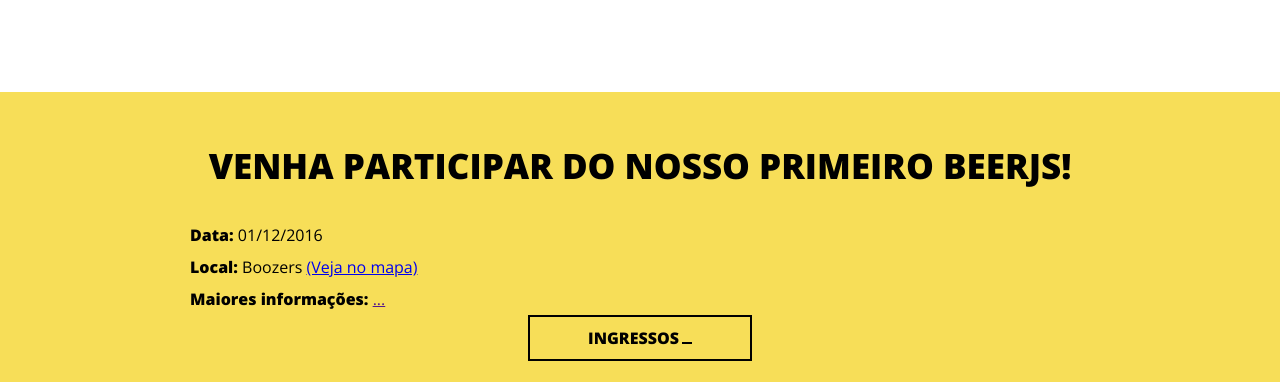
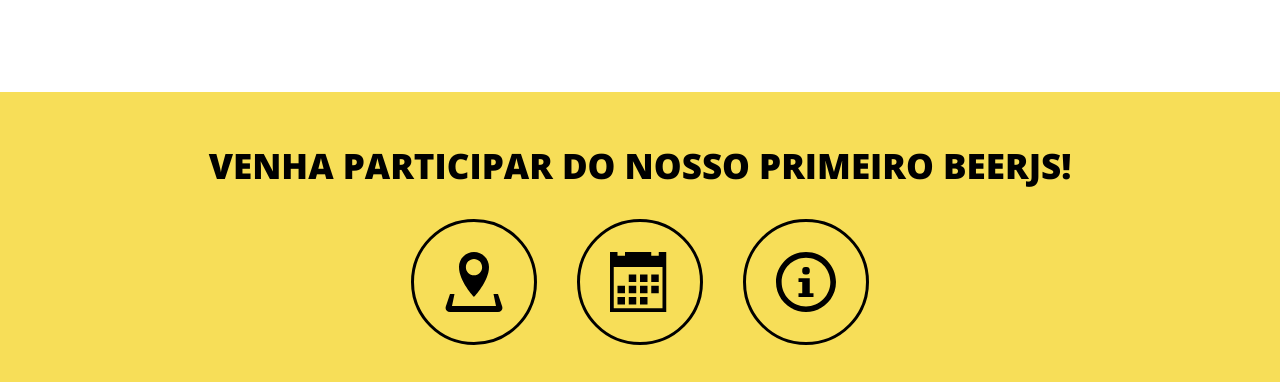
Before and after one commit to carlosxjm/beerjs, a plain HTML site: page index.html in a window 1280 px wide. Shown: the part 708-1090 px from the top of the page. Drawn offline with nearby package versions, Linux system fonts and the light colour scheme.

Commit message:
feat(informations): New layout

```diff
--- a/index.html
+++ b/index.html
@@ -26,21 +26,41 @@
 		<section class="informations">
 			<div class="container">
 				<h3 class="title">Venha participar do nosso primeiro BeerJS!</h3>
-				<p>
-					<strong>Data:</strong> 01/12/2016
-					<br>
-					<strong>Local:</strong> Boozers <a href="#location">(Veja no mapa)</a>
-					<br>
-					<strong>Maiores informações: </strong> <a href="">...</a>
-				</p>
+				<ul class="informations-list">
+					<li>
+						<a href="#1">
+							<svg id="icon-location" viewBox="0 0 20 20">
+							<title>location</title>
+							<path class="path1" d="M19.367 18.102l-1.367-4.102h-1.5l0.833 4h-14.666l0.833-4h-1.5l-1.368 4.102c-0.347 1.044 0.268 1.898 1.368 1.898h16c1.1 0 1.715-0.854 1.367-1.898zM15 5c0-2.761-2.238-5-5-5s-5 2.239-5 5c0 4.775 5 10 5 10s5-5.225 5-10zM7.3 5.060c0-1.491 1.208-2.699 2.7-2.699s2.7 1.208 2.7 2.699c0 1.492-1.209 2.7-2.7 2.7s-2.7-1.209-2.7-2.7z"></path>
+							</svg>
+							<span>Boozers</span>
+						</a>
+					</li>
+					<li>
+						<a href="#2">
+							<svg id="icon-calendar" viewBox="0 0 16 16">
+							<title>calendar</title>
+							<path class="path1" d="M5 6h2v2h-2zM8 6h2v2h-2zM11 6h2v2h-2zM2 12h2v2h-2zM5 12h2v2h-2zM8 12h2v2h-2zM5 9h2v2h-2zM8 9h2v2h-2zM11 9h2v2h-2zM2 9h2v2h-2zM13 0v1h-2v-1h-7v1h-2v-1h-2v16h15v-16h-2zM14 15h-13v-11h13v11z"></path>
+							</svg>
+							<span>01/02/2016</span>
+						</a>
+
+					</li>
+					<li>
+						<a href="#3">
+							<svg id="icon-info" viewBox="0 0 16 16">
+								<title>info</title>
+								<path class="path1" d="M7 4.75c0-0.412 0.338-0.75 0.75-0.75h0.5c0.412 0 0.75 0.338 0.75 0.75v0.5c0 0.412-0.338 0.75-0.75 0.75h-0.5c-0.412 0-0.75-0.338-0.75-0.75v-0.5z"></path>
+								<path class="path2" d="M10 12h-4v-1h1v-3h-1v-1h3v4h1z"></path>
+								<path class="path3" d="M8 0c-4.418 0-8 3.582-8 8s3.582 8 8 8 8-3.582 8-8-3.582-8-8-8zM8 14.5c-3.59 0-6.5-2.91-6.5-6.5s2.91-6.5 6.5-6.5 6.5 2.91 6.5 6.5-2.91 6.5-6.5 6.5z"></path>
+							</svg>
+							<span>Informações</span>
+						</a>
+					</li>
+				</ul>
 				<a href="#" class="button">Ingressos</a>
 			</div>
 		</section>
-		<section id="location" class="location">
-			<img src="https://maps.googleapis.com/maps/api/staticmap?size=2000x200&markers=icon:&key=AIzaSyACsa_A0XUq9x6V70SVk71RkAWNJTUikNQ">
-		</section>
-		<footer>
-
-		</footer>
+		<footer></footer>
 	</body>
 </html>
--- a/main.css
+++ b/main.css
@@ -74,6 +74,7 @@
 	text-align: center;
 	text-decoration: none;
 	text-transform: uppercase;
+	margin-top: 40px;
 }
 
 .informations .button:after{
@@ -98,6 +99,74 @@
 	background-color: #f7de58;
 }
 
+.informations-list{
+	list-style: none;
+	display: flex;
+	justify-content: center;
+	padding-left: 0;
+}
+.informations-list li{
+	cursor: pointer;
+	text-align: center;
+	width: 120px;
+	height: 120px;
+	font-weight: 800;
+	border:	3px solid;
+	border-radius: 50%;
+	position: relative;
+	overflow: hidden;
+	margin: 0 20px;
+}
+
+.informations-list li:after{
+	content: '';
+	width: 100%;
+	height: 0;
+	transition: 1s;
+	position: absolute;
+	bottom: 0;
+	left: 0;
+	background-image: url('bg-beer.jpg');
+	background-size: 100%;
+	z-index: 0;
+}
+
+.informations-list li span{
+	position: absolute;
+	top: 60%;
+	left: 50%;
+	font-weight: 300;
+	transform: translate(-50%, -50%);
+	transition: .3s;
+	font-size: 0px;
+	z-index: 1;
+
+}
+.informations-list li svg{
+	width: 60px;
+	display: block;
+	position: absolute;
+	top: 50%;
+	left: 50%;
+	transform: translate(-50%, -50%);
+	transition: .3s;
+	z-index: 1;
+}
+
+.informations-list li:hover svg{
+	width: 30px;
+	top: 30%;
+}
+
+.informations-list li:hover a span{
+	font-size: 18px;
+	color: #000;
+}
+
+.informations-list li:hover:after{
+	height: calc(100%);
+}
+
 @media(max-width: 550px) {
 	.informations .title{
 		font-size: 22px;
```
Also changed, not shown: bg-beer.jpg (added).
